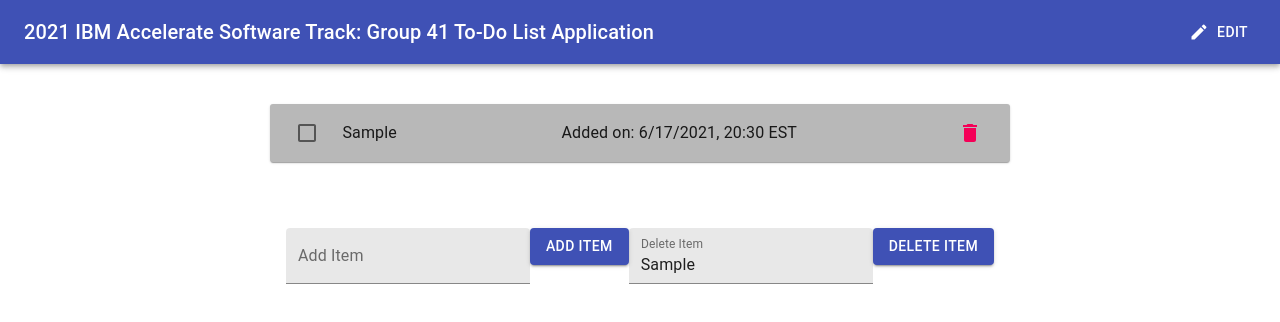
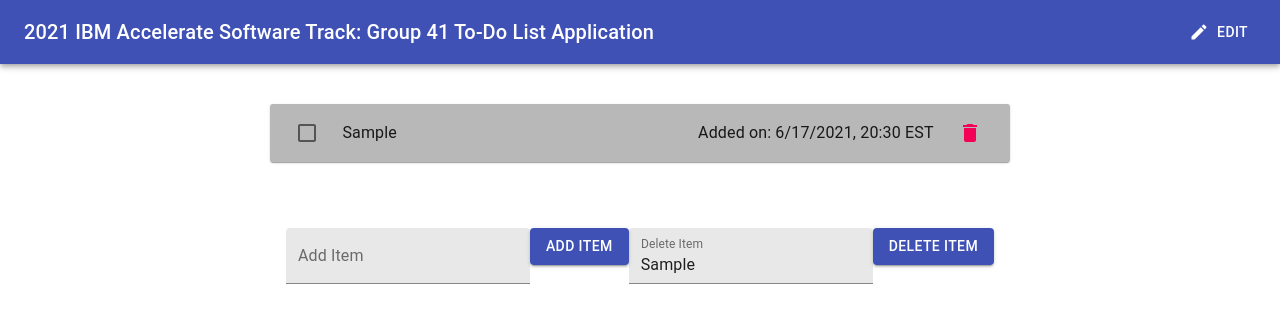
Before and after one commit to 2021-IBM-Accelerate-SW-Track/lab-1-team-41, a React (Create React App) app: page / in a window 1280 px wide. Both pictures are taken after typing "Sample", "Sample" into the empty fields and a click on the button "ADD ITEM". Shown: the top 322 px of the page. Built offline with nearby package versions, Linux system fonts and the light colour scheme.

Commit message:
Fixing Date Text: - added new class for todo item date text - added some css props for date text to align text toward the right

```diff
--- a/src/App.css
+++ b/src/App.css
@@ -36,3 +36,9 @@ code {
 .list-container::-webkit-scrollbar {
   display: none;
 }
+
+.todo-item-date-added {
+  justify-self: flex-end;
+  text-align: right;
+  padding-right: 1.75rem;
+}
--- a/src/component/todoListItem/todoListItem.js
+++ b/src/component/todoListItem/todoListItem.js
@@ -35,7 +35,7 @@ function TodoListItem(props) {
                     />
                 </ListItemIcon>
                 <ListItemText id={"itemText"+props.keyVal} primary={props.title} contentEditable="true" onMouseUp={setEdit} onBlur={setEdit} onKeyDown={handleKeyDown}/>
-                <ListItemText primary={"Added on: " + props.dateAdded + ", " + props.timeAdded}/>
+                <ListItemText className="todo-item-date-added" primary={"Added on: " + props.dateAdded + ", " + props.timeAdded}/>
                 <ListItemSecondaryAction>
                     <IconButton color="secondary">
                         <DeleteIcon/>
```
